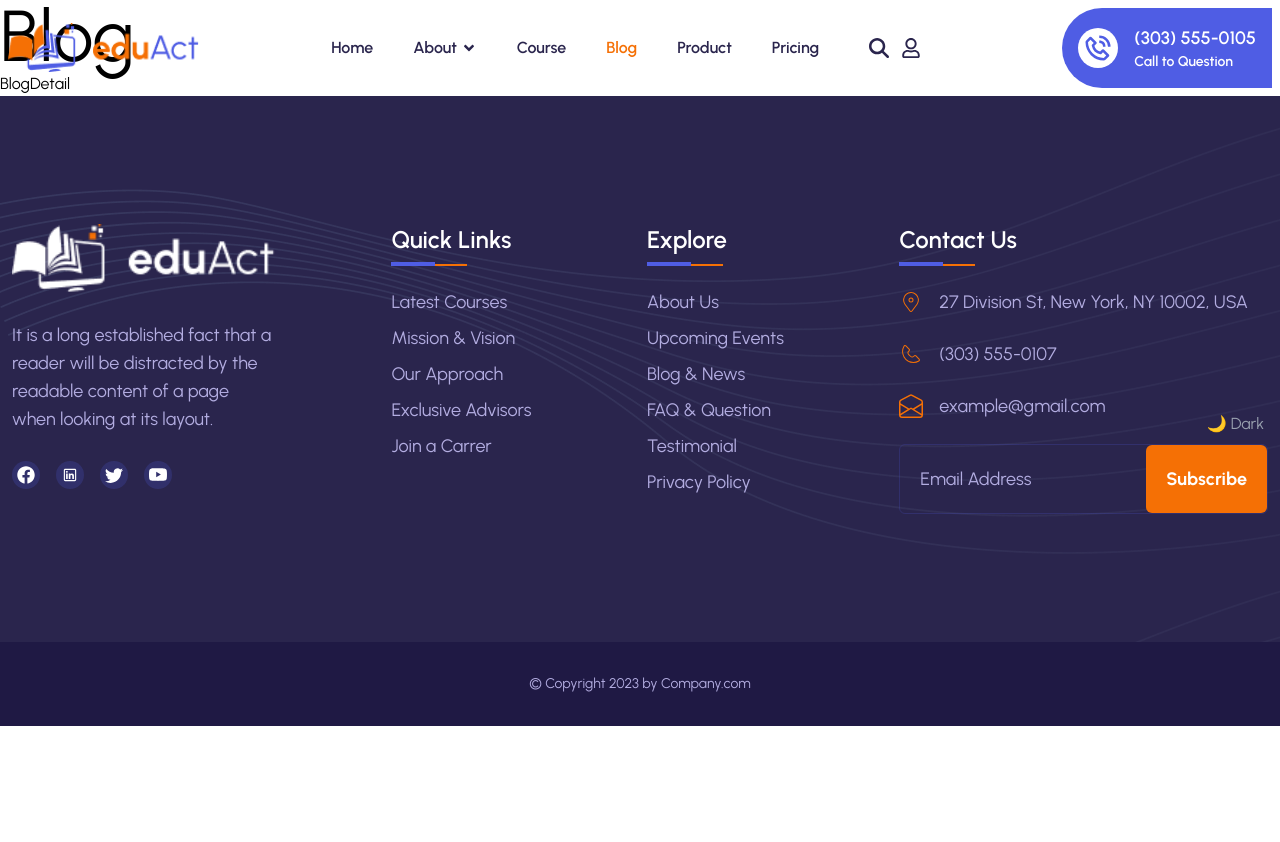
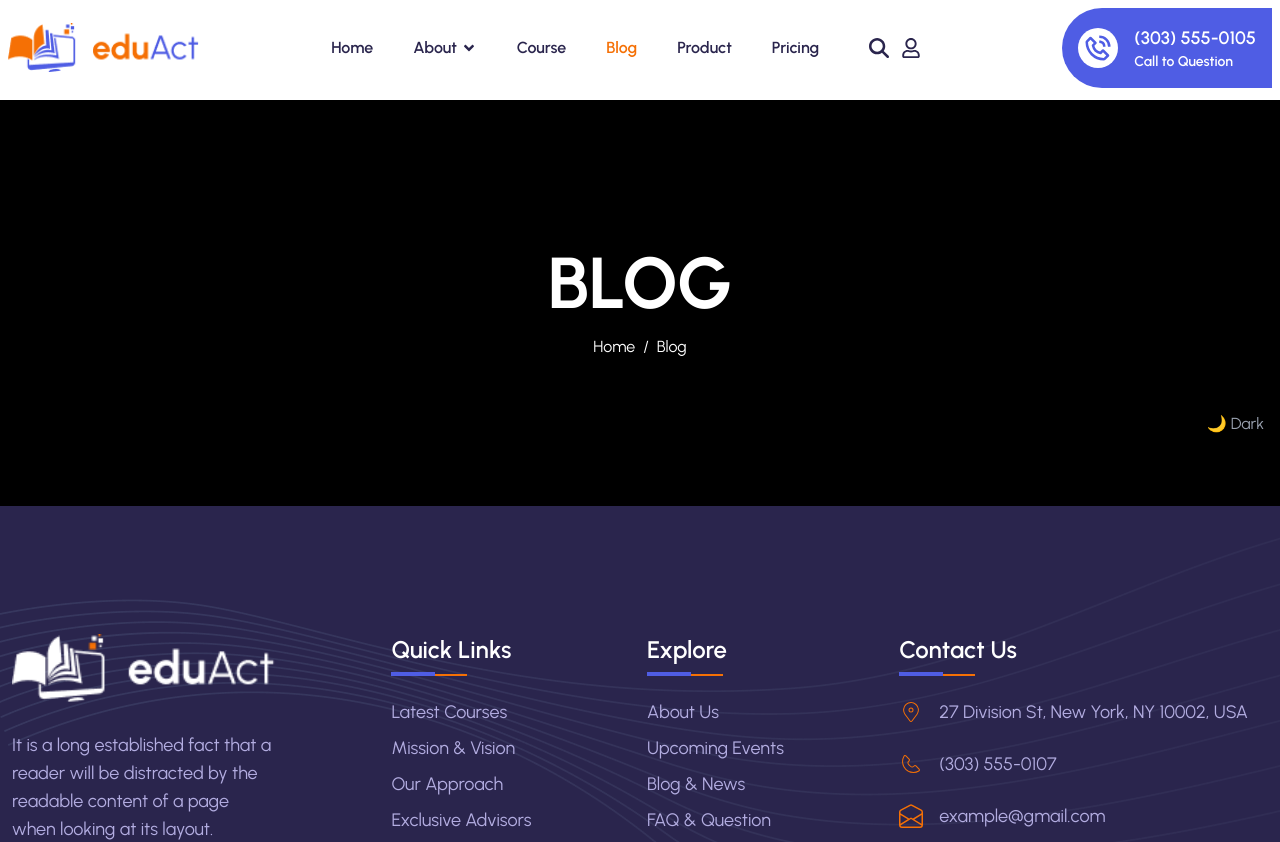
Before and after one commit to Mohammad-Nadil/ebt-eduact, a React (Vite) app: page /blog in a window 1280 px wide. Shown: the top 842 px of the page. Before the commit the page ends 800 px from the top, so only its background shows below. Built offline with nearby package versions, Linux system fonts and the light colour scheme.

Commit message:
blog banner part

```diff
--- a/src/pages/Blog.jsx
+++ b/src/pages/Blog.jsx
@@ -1,18 +1,26 @@
 import React from "react";
 import { NavLink } from "react-router-dom";
+import Container from "../components/Container";
 
 const Blog = () => {
   return (
     <div>
-      <h1 className="text-7xl">Blog</h1>
-       <NavLink
-          className={({ isActive }) =>
-            isActive ? "text-red-500" : "text-black"
-          }
-          to="/blog/:id"
-        >
-          <p>BlogDetail</p>
-        </NavLink>
+
+      <div className="bg-white py-[50px]"></div>
+      <div className="bg-black py-[147px]">
+        <Container>
+          <div className="text-center">
+            <h1 className="text-white text-7xl font-bold mb-4">BLOG</h1>
+            <div className="flex items-center justify-center gap-2 text-white">
+              <NavLink to="/" className="hover:text-secondary">
+                Home
+              </NavLink>
+              <span>/</span>
+              <span>Blog</span>
+            </div>
+          </div>
+        </Container>
+      </div>
     </div>
   );
 };
```
